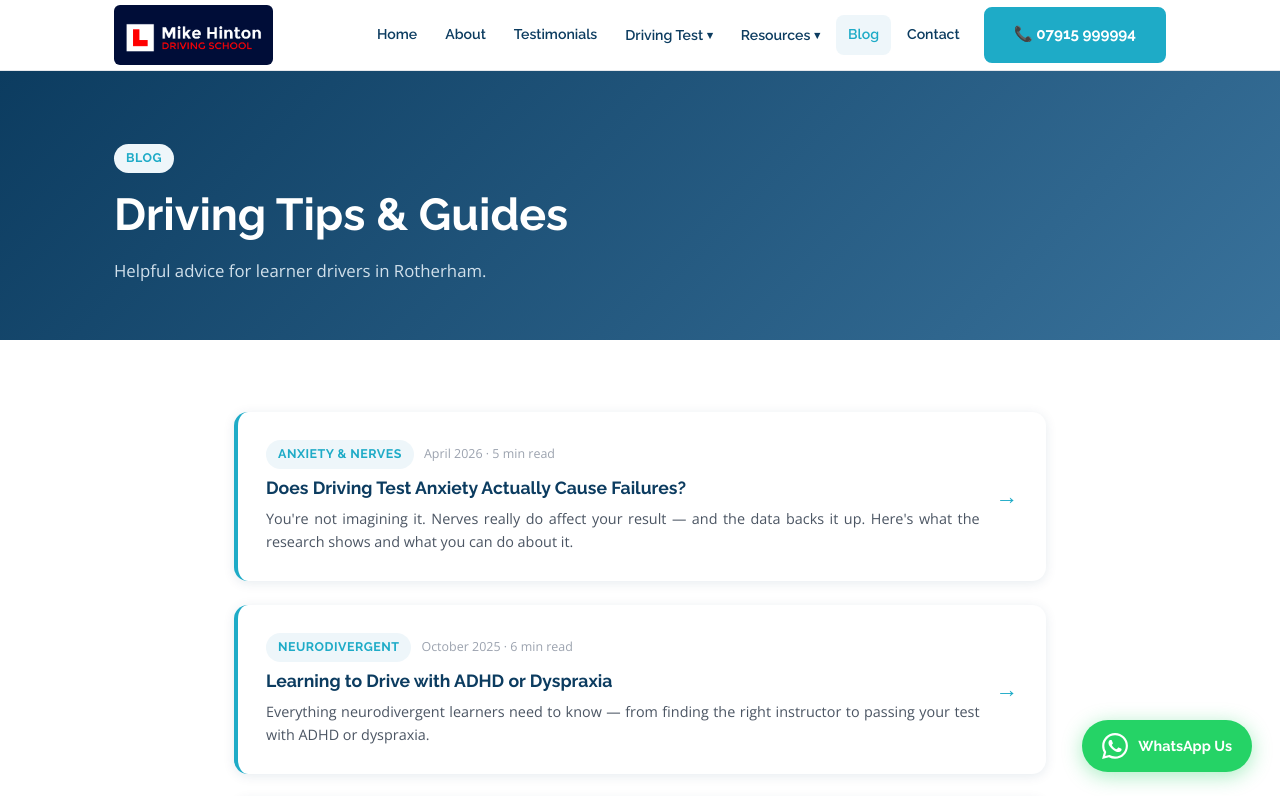
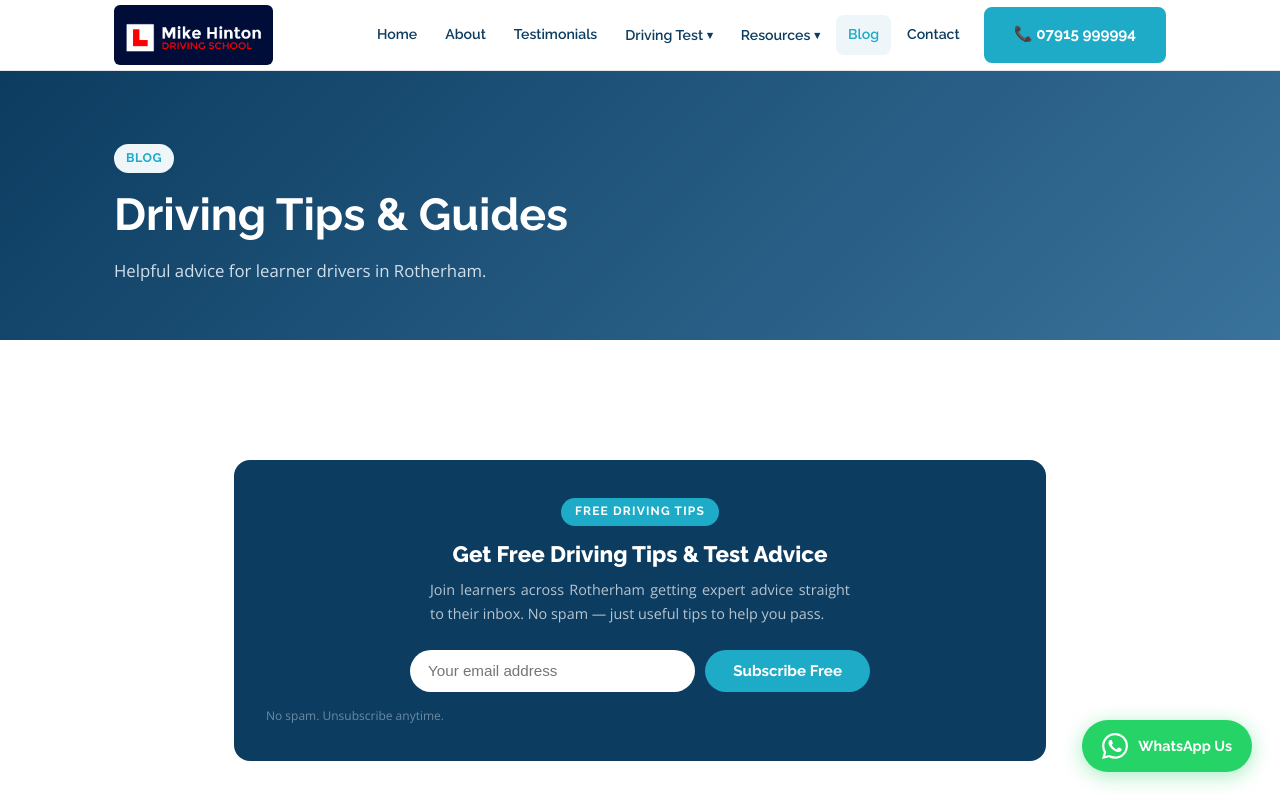
Before and after one commit to mikehinton-wq/mods-website, a React (Vite) app: page /blog in a window 1280 px wide. Shown: the top 796 px of the page. Built offline with nearby package versions, Linux system fonts and the light colour scheme.

Commit message:
Update site

```diff
--- a/src/pages/Blog.jsx
+++ b/src/pages/Blog.jsx
@@ -105,6 +105,12 @@ export default function Blog() {
         </div>
       </section>
 
+      <section className="section" style={{ paddingBottom: 0 }}>
+        <div className="container" style={{ maxWidth: 860, margin: '0 auto' }}>
+          <MailchimpSignup />
+        </div>
+      </section>
+
       <section className="section">
         <div className="container" style={{ maxWidth: 860, margin: '0 auto' }}>
           <div style={{ display: 'flex', flexDirection: 'column', gap: 24 }}>
```
